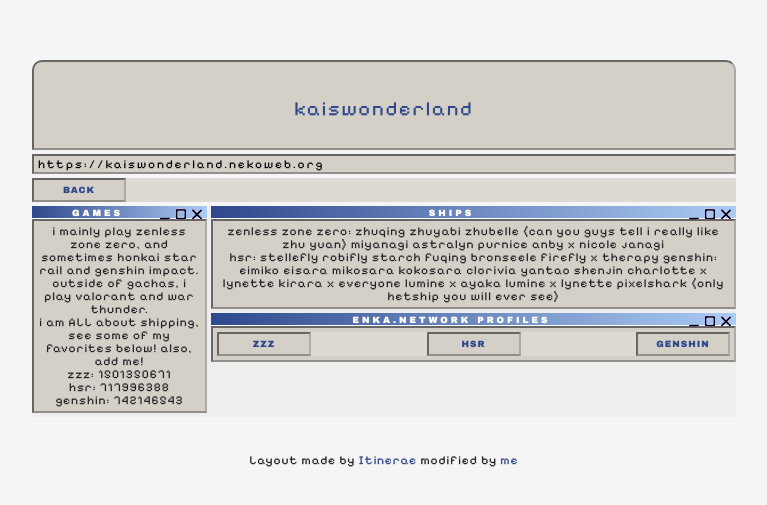
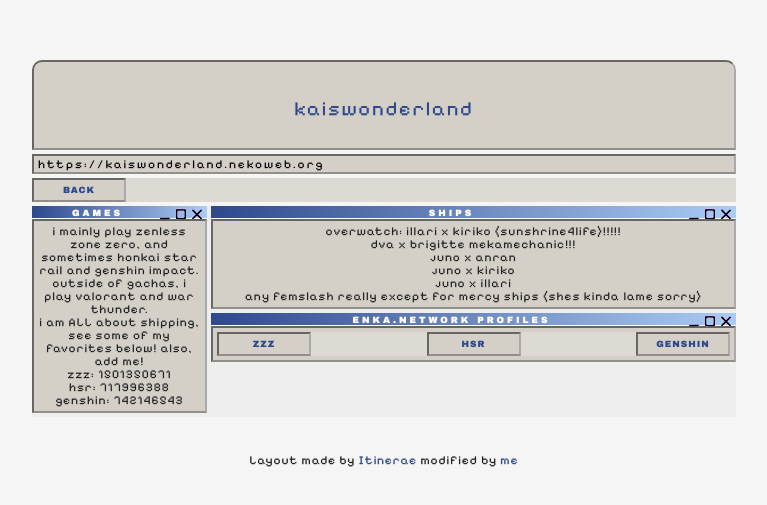
Before and after one commit to gungurbuz/nekowebsite, a website: page stuffilike.html in a window 1280 px wide. Shown: the part 131-636 px from the top of the page, without its empty margins (256-1023 px from the left). Drawn offline with Linux system fonts and the light colour scheme; a web font is replaced by a local one.

Commit message:
blablabla

```diff
--- a/stuffilike.html
+++ b/stuffilike.html
@@ -48,14 +48,34 @@
 			<div class="window">
 				<div class="title">ships <img src="assets/window-buttons.png" class="img-right"></div>
 				<div class="box">
-					zenless zone zero:
+					overwatch:
+					illari x kiriko (sunshrine4life)!!!!!
+					<br>
+					dva x brigitte mekamechanic!!!
+					<br>
+					juno x anran
+					<br>
+					juno x kiriko
+					<br>
+					juno x illari
+					<br>
+					any femslash really except for mercy ships (shes kinda lame sorry)
+					<!--
+					zenless zone zero: <br>
 					zhuqing
+					<br>
 					zhuyabi
+					<br>
 					zhubelle (can you guys tell i really like zhu yuan)
+					<br>
 					miyanagi
+					<br>
 					astralyn
+
 					purnice
+
 					anby x nicole
+
 					janagi
 					<br>
 					hsr:
@@ -78,6 +98,7 @@
 					lumine x ayaka
 					lumine x lynette
 					pixelshark (only hetship you will ever see)
+					-->
 				</div>
 			</div>
 			<div class="window">
```
